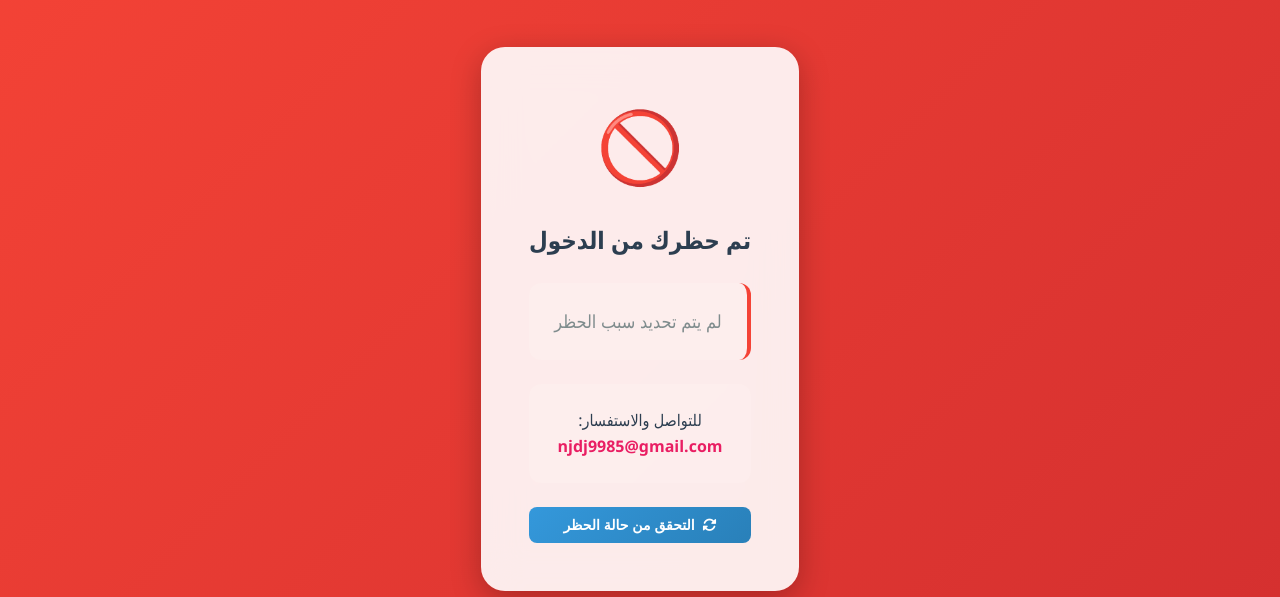
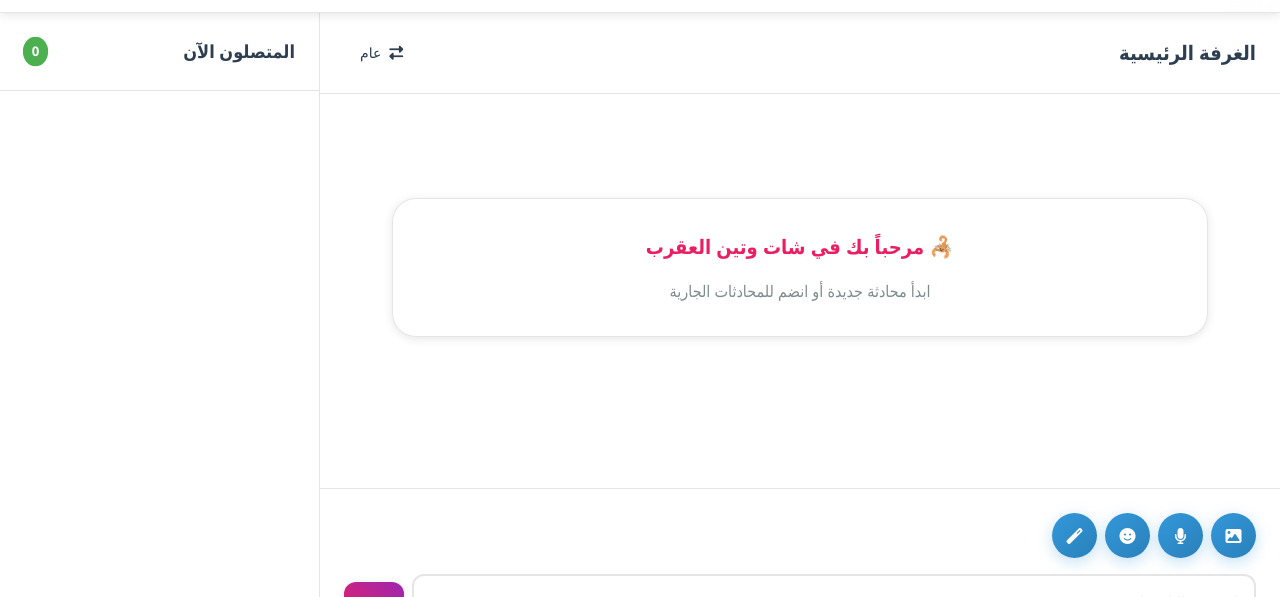
Before and after one commit to QaisAlQabati/App-chat, a website: page public/index.html in a window 1280 px wide. Shown: the part 881-1478 px from the top of the page. Drawn offline with nearby package versions, Linux system fonts and the light colour scheme.

Commit message:
Update index.html

```diff
--- a/public/index.html
+++ b/public/index.html
@@ -92,24 +92,7 @@
             <div id="loginError" class="error-message"></div>
         </div>
     </div>
-    <!-- شاشة الحظر -->
-    <div id="banScreen" class="screen">
-        <div class="ban-container">
-            <div class="ban-icon">🚫</div>
-            <h2>تم حظرك من الدخول</h2>
-            <div id="banReason" class="ban-reason">
-                <p>لم يتم تحديد سبب الحظر</p>
-            </div>
-            <div class="contact-info">
-                <p>للتواصل والاستفسار:</p>
-                <a href="mailto:njdj9985@gmail.com">njdj9985@gmail.com</a>
-            </div>
-            <button onclick="checkBanStatus()" class="btn btn-primary">
-                <i class="fas fa-sync-alt"></i>
-                التحقق من حالة الحظر
-            </button>
-        </div>
-    </div>
+
     <!-- الشاشة الرئيسية -->
     <div id="mainScreen" class="screen">
         <!-- الشريط العلوي -->
```
